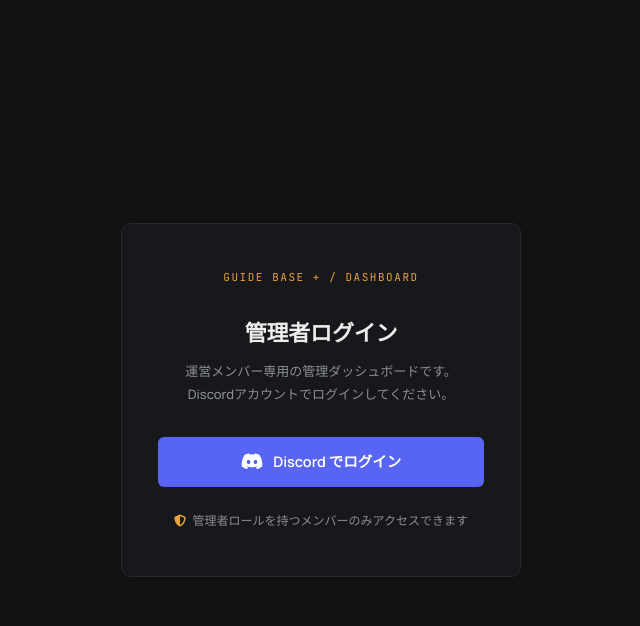
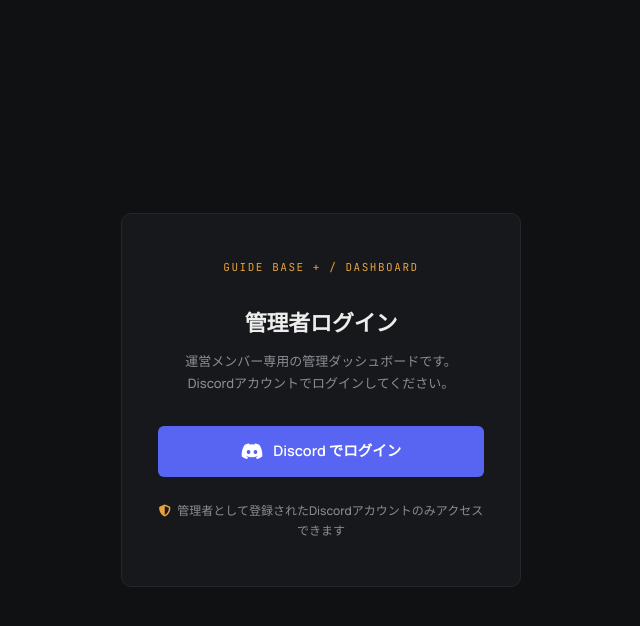
Before and after one commit to yuuuyunote/discord-dashboard, a FastAPI app: page /login in a window 1280 px wide. Shown: the top 626 px of the page, without its empty margins (319-959 px from the left). Run offline with FastAPI, Linux system fonts and the light colour scheme; parts of the project's set-up code (start-up, migrations or seed data) failed here and were passed over.

Commit message:
Update error messages in login.html

```diff
--- a/templates/login.html
+++ b/templates/login.html
@@ -23,10 +23,8 @@
       {% if request.query_params.get('error') %}
       <div class="login-error">
         {% set err = request.query_params.get('error') %}
-        {% if err == 'not_member' %}
-          <i class="fa-solid fa-circle-exclamation"></i> 対象サーバーのメンバーではありません。
-        {% elif err == 'no_permission' %}
-          <i class="fa-solid fa-circle-exclamation"></i> 管理者ロールが確認できませんでした。
+        {% if err == 'no_permission' %}
+          <i class="fa-solid fa-circle-exclamation"></i> 管理者として登録されていないアカウントです。
         {% elif err == 'cancelled' %}
           <i class="fa-solid fa-circle-exclamation"></i> ログインをキャンセルしました。
         {% else %}
@@ -41,7 +39,7 @@
       {% endif %}
       <p class="login-note">
         <i class="fa-solid fa-shield-halved"></i>
-        管理者ロールを持つメンバーのみアクセスできます
+        管理者として登録されたDiscordアカウントのみアクセスできます
       </p>
     </div>
   </div>
```
